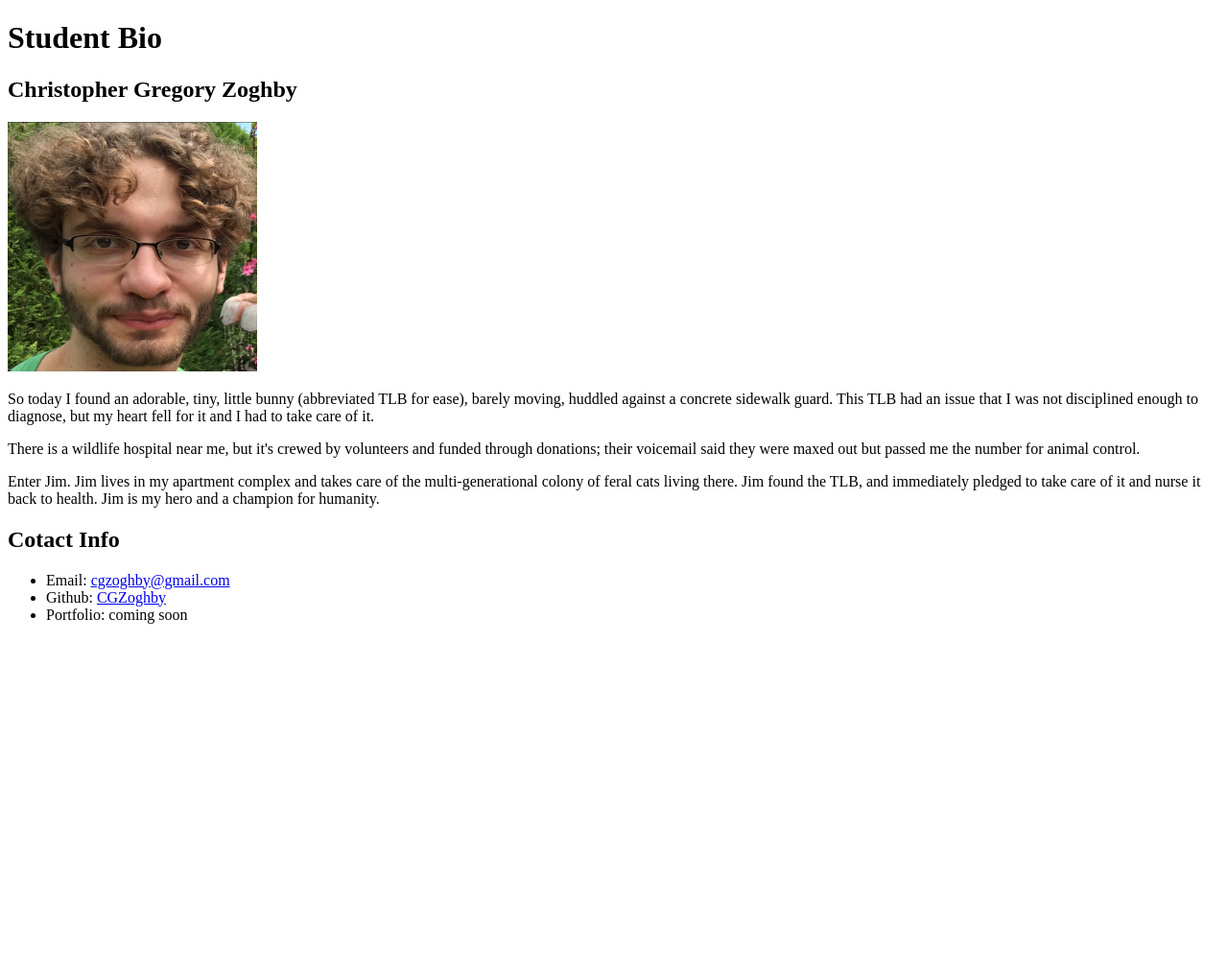
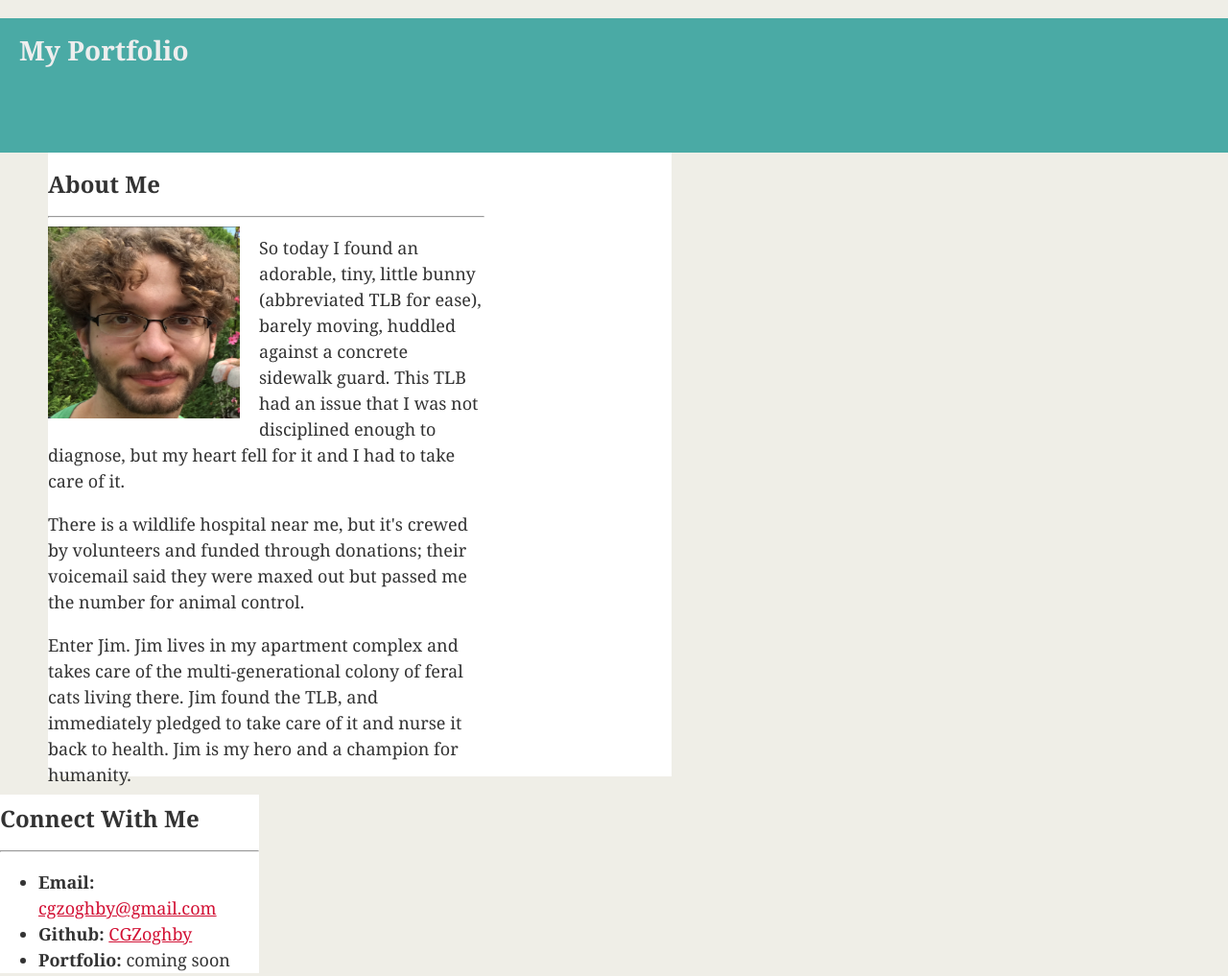
Before and after one commit to CGZoghby/Basic-Portfolio, a plain HTML site: page index.html in a window 1280 px wide. Shown: the whole page at 96% size. Before the commit the page ends 800 px from the top, so only its background shows below. Drawn offline with Linux system fonts and the light colour scheme.

Commit message:
index update with css

```diff
--- a/assets/css/style.css
+++ b/assets/css/style.css
@@ -0,0 +1,64 @@
+body {
+    padding: 0;
+    margin: 0;
+    font-family: Georgia, "Times New Roman", Times, serif;
+    font-size: 18px;
+    line-height: 150%;
+    color: #333;
+    background: #efeee7;
+  }
+
+  header.myport {
+    background: #4aaaa5;
+  }
+
+  ul.links {
+    list-style-type: none;
+    margin: 0;
+    padding: 20px;
+    color: #777777;
+    display: inline;
+  }
+
+  h1 {
+    padding: 20px;
+    font-size: 28px;
+    text-align: left;
+    color: #eee;
+  }
+
+  h2 {
+    font-size: 24px;
+  }
+
+  a {
+    color: #d21034;
+  }
+
+  .container1 {
+    width: 650px;
+    height: 650px;
+    margin-left: 50px;
+    background-color: white;
+  }
+
+  .contact_pageright {
+      width: 270px;
+      margin: right;
+      background-color: white;
+  }
+
+  #main-bio,
+  #bio-image {
+    float: left;
+  }
+
+  #main-bio {
+    width: 70%;
+  }
+
+  #bio-image {
+    width: 200px;
+    height: 200px;
+    margin-right: 20px;
+  }
--- a/index.html
+++ b/index.html
@@ -1,3 +1,5 @@
+<!-- Beginning Portfolio -->
+
 <!DOCTYPE html>
 <html lang="en">
 
@@ -6,15 +8,31 @@
     <meta name="viewport" content="width=device-width, initial-scale=1.0">
     <meta http-equiv="X-UA-Compatible" content="ie=edge">
     <title>My Portfolio</title>
+    <!-- This is the pointer to where the stylesheet hides...1000 folders later-->
+    <link rel="stylesheet" type="text/css" href="assets/css/style.css">
 </head>
 
 <body>
+    <header class="myport">
+        <h1>My Portfolio</h1>
 
-    <h1>Student Bio</h1>
+        <ul class="links">
+            <li><a href="about.html"></a></li>
+            <li><a href="contact.html"></a></li>
+            <li><a href="portfolio.html"></a></li>
+        </ul>
 
-    <h2>Christopher Gregory Zoghby</h2>
+    </header>
+<div>
 
-<img src="assets/images/Personal Photo.PNG" width="260" height="260" alt="Personal Photo">
+    <div class="container1">
+
+        <section id="main-bio">
+
+        <h2>About Me</h2>
+        <hr>
+
+        <img id="bio-image" src="assets/images/Personal Photo.PNG" align="left" alt="Chris Z.">
 
         <p> So today I found an adorable, tiny, little bunny (abbreviated TLB for ease),
             barely moving, huddled against a concrete sidewalk guard. This TLB had an issue that I was not
@@ -28,14 +46,24 @@
             back to health. Jim is my hero and a champion for humanity.
         </p>
 
-    <h2>Cotact Info</h2>
+        </section>
 
+    </div>
+
+    <div class="contact_pageright">
+
+            <h2>Connect With Me</h2>
+            <hr>
             <ul>
-        <li>Email: <a href="mailto:cgzoghby@gmail.com">cgzoghby@gmail.com</a></li>
-        <li>Github: <a href="https://github.com/CGZoghby">CGZoghby</a></li>
-        <li> Portfolio: coming soon</li>
+            <li><strong>Email: </strong> <a href="mailto:cgzoghby@gmail.com">cgzoghby@gmail.com</a></li>
+            <li><strong>Github: </strong> <a href="https://github.com/CGZoghby">CGZoghby</a></li>
+            <li><strong>Portfolio: </strong> coming soon</li>
             </ul>
 
+    </div>
+
+</div>
 
 </body>
+
 </html>
```
Also changed, not shown: assets/images/spiration light/readme.txt (added), assets/images/spiration light/spiration-light.png (added), 1 other file. Lines whose indentation alone changed are shown as unchanged.
